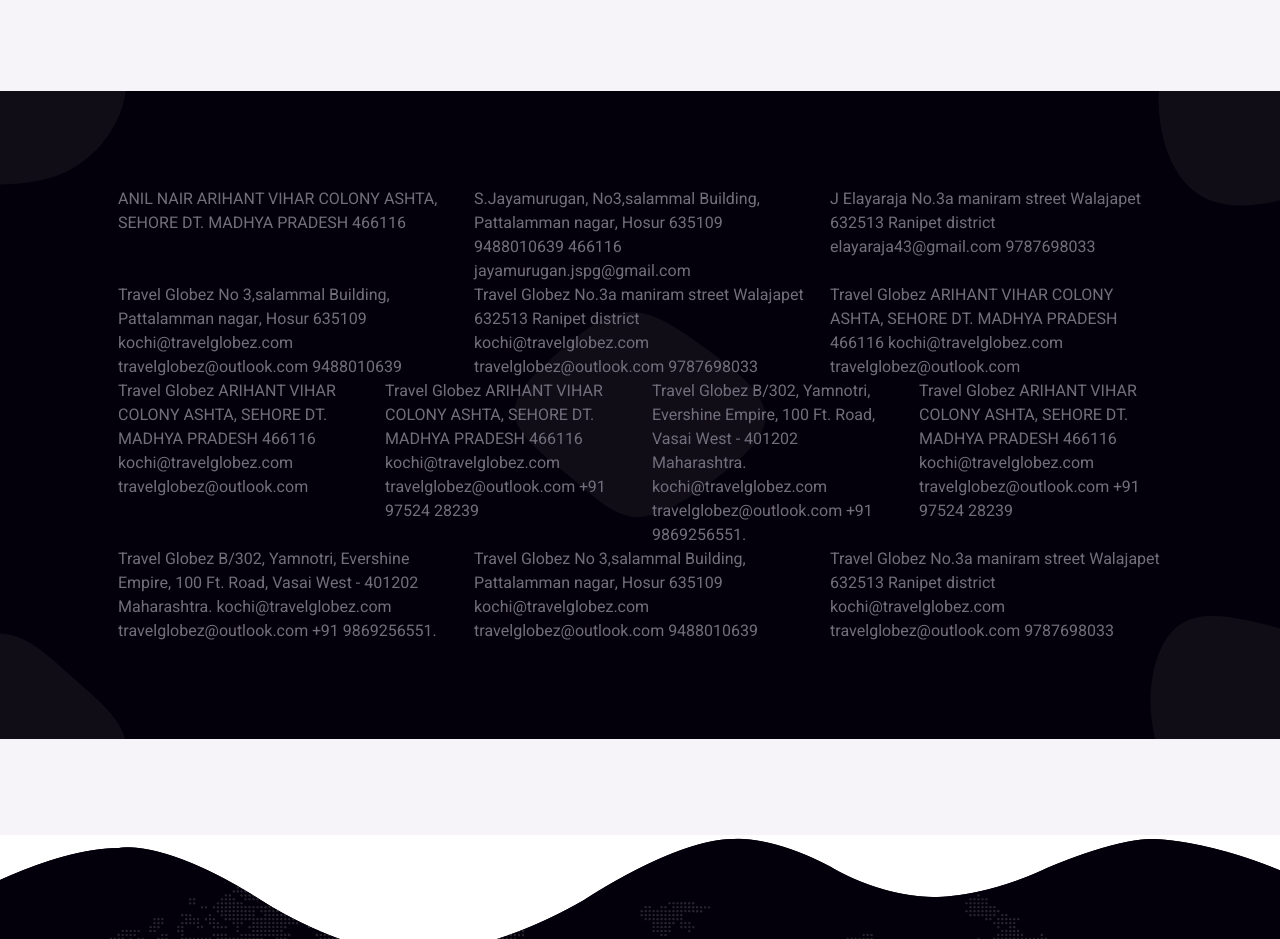
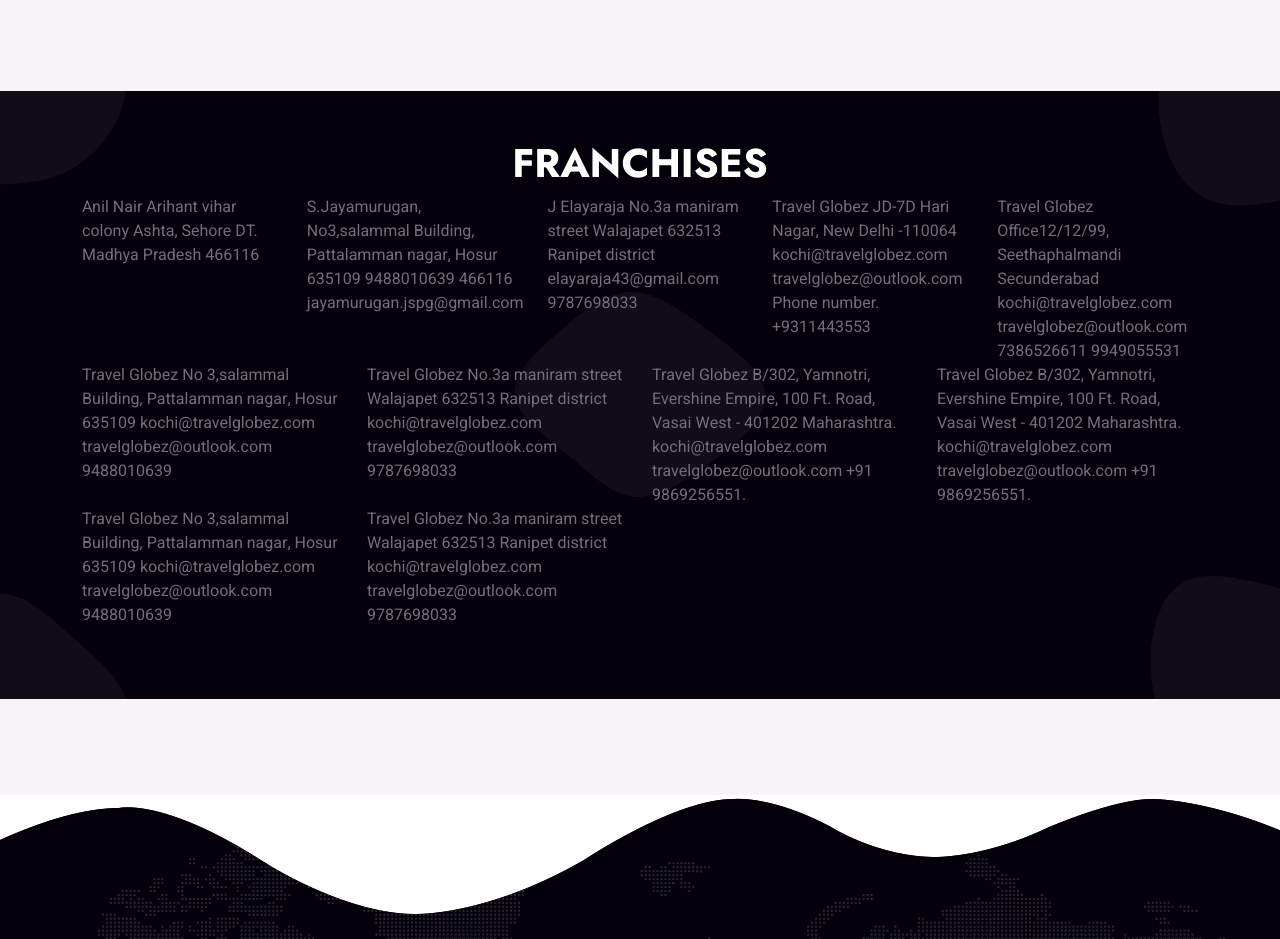
Before and after one commit to anazks/digital-1-1.0.0, a plain HTML site: page index.html in a window 1280 px wide. Shown: the part 2760-3699 px from the top of the page. Drawn offline with nearby package versions, Linux system fonts and the light colour scheme.

Commit message:
Update index.html

```diff
--- a/index.html
+++ b/index.html
@@ -333,14 +333,15 @@
 
         <!-- Newsletter Start -->
         <div class="container-xxl bg-dark  newsletter py-5 wow fadeInUp" data-wow-delay="0.1s">
-            <div class="container py-5 px-lg-5">
+            <div class="container">
+                        <h1 style="text-align: center;color: white;">FRANCHISES</h1>
                     <div class="row">
                       <div class="col-sm">
-                        ANIL NAIR
-                        ARIHANT VIHAR COLONY
-                        ASHTA, SEHORE DT. MADHYA PRADESH
-                        466116
-                      </div>
+                        Anil Nair
+                        Arihant vihar colony
+                        Ashta, Sehore DT. Madhya Pradesh
+                        466116  <br>
+                      </div> <br>
                       <div class="col-sm">
                         S.Jayamurugan,
                         No3,salammal Building,
@@ -348,7 +349,7 @@
                         Hosur 635109
                         9488010639
                         466116
-                        jayamurugan.jspg@gmail.com
+                        jayamurugan.jspg@gmail.com   <br><br>
                       </div>
                       <div class="col-sm">
                         J Elayaraja
@@ -356,8 +357,25 @@
                         Walajapet 632513
                         Ranipet district
                         elayaraja43@gmail.com
-                        9787698033
+                        9787698033  <br>
                       </div>
+                      <div class="col-sm">
+                        Travel Globez
+                        JD-7D Hari Nagar, New Delhi -110064
+                        kochi@travelglobez.com
+                        travelglobez@outlook.com
+                        Phone number. +9311443553<br>
+                      </div>
+                      <div class="col-sm">
+                        Travel Globez
+                        Office12/12/99,
+                        Seethaphalmandi
+                        Secunderabad
+                        kochi@travelglobez.com
+                        travelglobez@outlook.com
+                        7386526611
+                        9949055531    <br>
+                      </div> <br><br>
                     </div>
                     <div class="row">
                         <div class="col-sm">
@@ -367,7 +385,7 @@
                             Hosur 635109
                             kochi@travelglobez.com
                             travelglobez@outlook.com
-                            9488010639
+                            9488010639 <br> <br>
                         </div>
                         <div class="col-sm">
                             Travel Globez
@@ -376,34 +394,7 @@
                             Ranipet district
                             kochi@travelglobez.com
                             travelglobez@outlook.com
-                            9787698033
-                        </div>
-                        <div class="col-sm">
-                            Travel Globez
-                            ARIHANT VIHAR COLONY
-                            ASHTA, SEHORE DT. MADHYA PRADESH
-                            466116
-                            kochi@travelglobez.com
-                            travelglobez@outlook.com
-                        </div>
-                      </div>
-                      <div class="row">
-                        <div class="col-sm">
-                            Travel Globez
-                            ARIHANT VIHAR COLONY
-                            ASHTA, SEHORE DT. MADHYA PRADESH
-                            466116
-                            kochi@travelglobez.com
-                            travelglobez@outlook.com
-                        </div>
-                        <div class="col-sm">
-                            Travel Globez
-                            ARIHANT VIHAR COLONY
-                            ASHTA, SEHORE DT. MADHYA PRADESH
-                            466116
-                            kochi@travelglobez.com
-                            travelglobez@outlook.com
-                            +91 97524 28239
+                            9787698033 <br>
                         </div>
                         <div class="col-sm">
                             Travel Globez
@@ -412,16 +403,7 @@
                             Maharashtra.
                             kochi@travelglobez.com
                             travelglobez@outlook.com
-                            +91 9869256551.
-                        </div>
-                        <div class="col-sm">
-                                        Travel Globez
-                                        ARIHANT VIHAR COLONY
-                                        ASHTA, SEHORE DT. MADHYA PRADESH
-                                        466116
-                                        kochi@travelglobez.com
-                                        travelglobez@outlook.com
-                                        +91 97524 28239
+                            +91 9869256551. <br>
                         </div>
                         <div class="col-sm">
                             Travel Globez
@@ -430,25 +412,29 @@
                             Maharashtra.
                             kochi@travelglobez.com
                             travelglobez@outlook.com
-                                            +91 9869256551.
+                            +91 9869256551.  <br>
         </div>
-                        <div class="col-sm">
+                      </div>
+                      <div class="row">
+
+
+                                            <div class="col-sm-3">
                                             Travel Globez
                                             No 3,salammal Building,
                                             Pattalamman nagar,
                                             Hosur 635109
                                             kochi@travelglobez.com
                                             travelglobez@outlook.com
-                                            9488010639
+                                            9488010639  <br> <br>
                                             </div>
-                         <div class="col-sm">
+                         <div class="col-sm-3">
                             Travel Globez
                             No.3a maniram street
                             Walajapet 632513
                             Ranipet district
                             kochi@travelglobez.com
                             travelglobez@outlook.com
-                            9787698033
+                            9787698033  <br>
                         </div>
                       </div>
             </div>
```
Lines whose indentation alone changed are shown as unchanged.
